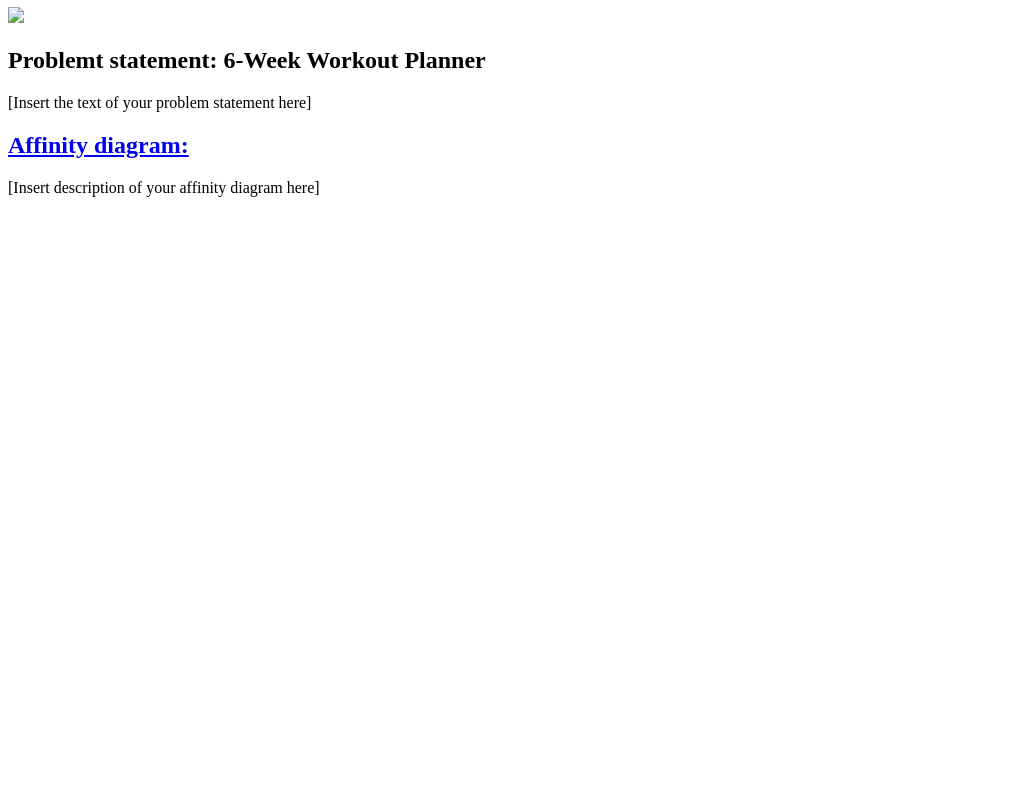
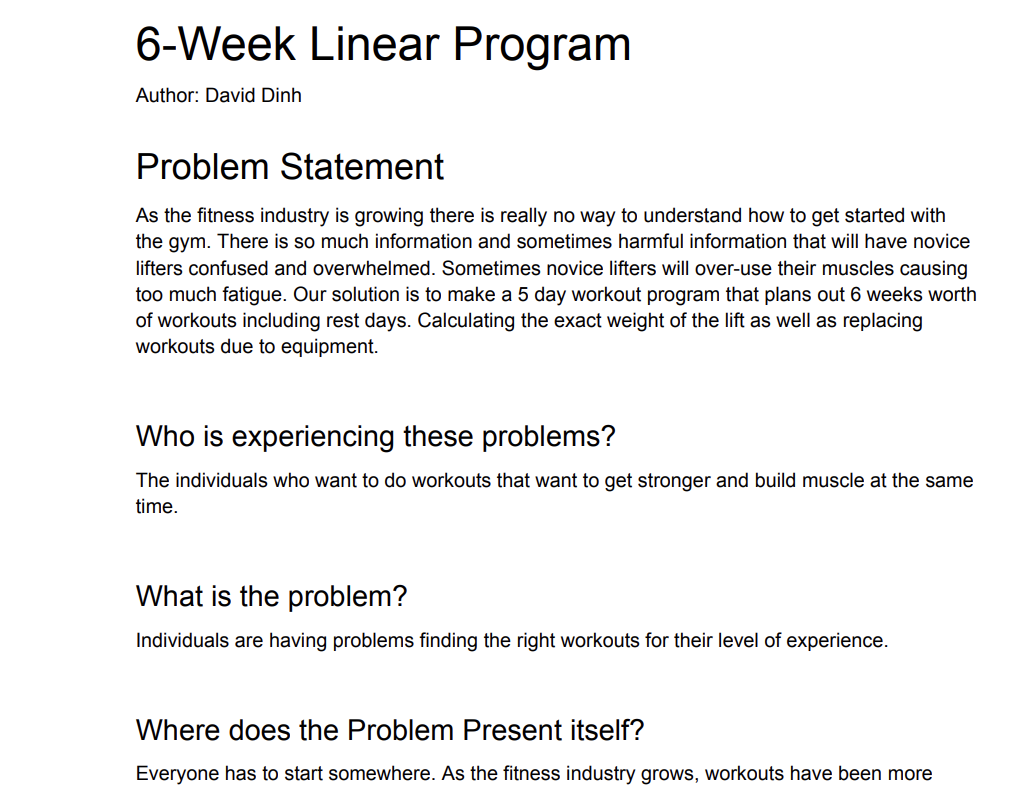
Before and after one commit to ddinh0105/ddinh0105.github.io, a plain HTML site: page index.html in a window 1280 px wide. Shown: the part 73-863 px from the top of the page, without its empty margins (0-1032 px from the left). Before the commit the page ends 800 px from the top, so only its background shows below. Drawn offline with Linux system fonts and the light colour scheme.

Commit message:
Update index.html

```diff
--- a/index.html
+++ b/index.html
@@ -7,7 +7,7 @@
     <h1> David Dinh </h1>
     <!-- Problem Statment Assignment-->
     <section class="assign">
-      <img src= "images/problem-statment.png"/>
+      <img src= "images/Screenshot 2023-09-13 225114.png"/>
     <section class ="assign-det">
       <h2>Problemt statement: 6-Week Workout Planner</h2>
       <p>
```
